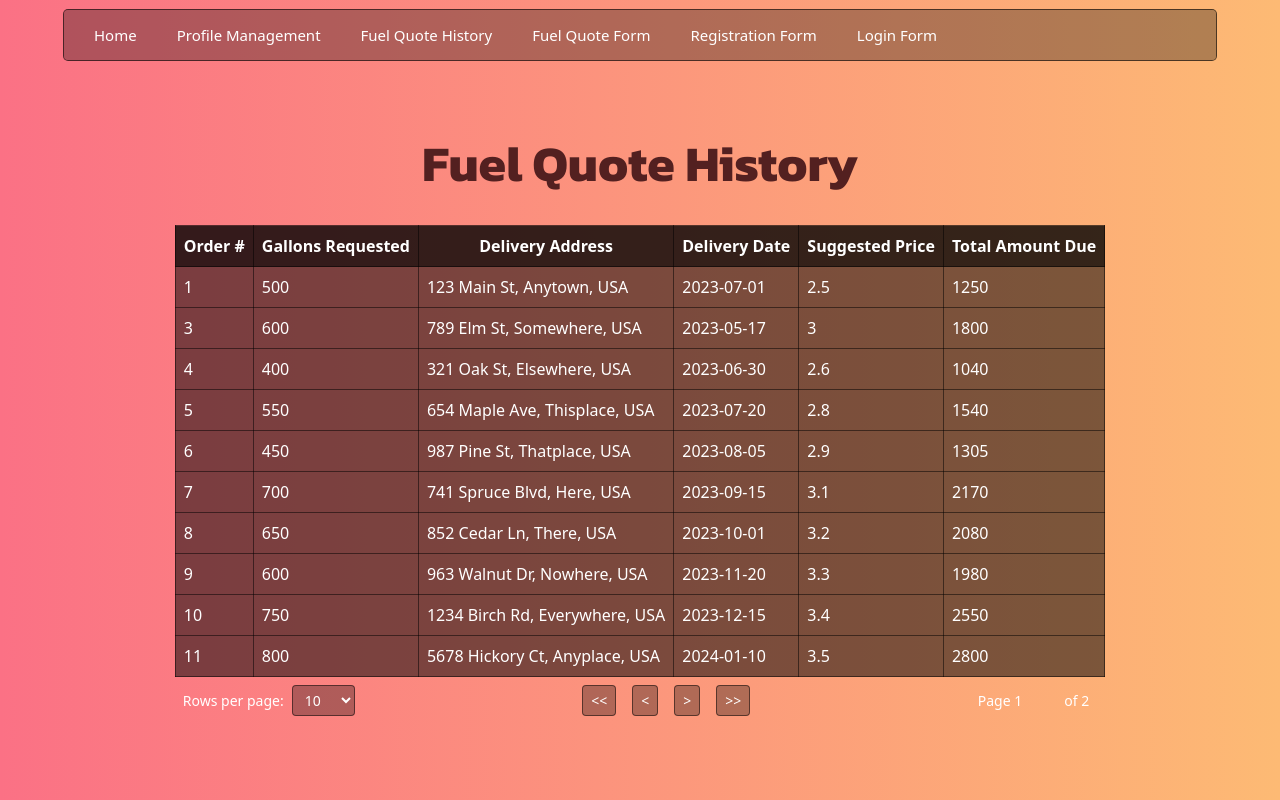
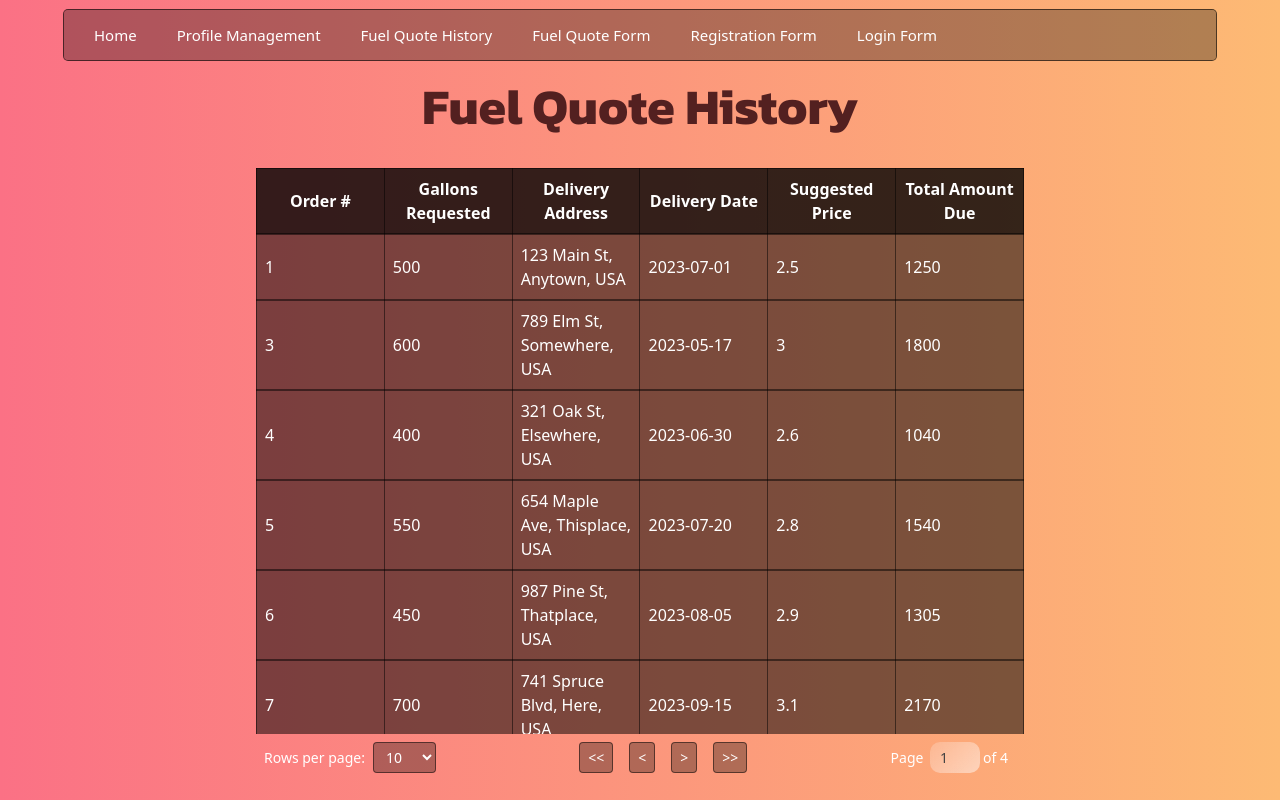
Before and after one commit to zamorakps/project_flash_fuel, a React (Vite) app: page /FuelQuoteHistory in a window 1280 px wide. Built offline with nearby package versions, Linux system fonts and the light colour scheme.

Commit message:
fixed table pagination and added styling

```diff
--- a/src/routes/FuelQuoteHistoryPage.jsx
+++ b/src/routes/FuelQuoteHistoryPage.jsx
@@ -86,6 +86,258 @@ const sampleData = [
     total_amount_due: 1980,
   },
   {
+    id: 9,
+    user_id: 'abc123',
+    gallons_requested: 600,
+    delivery_address: '963 Walnut Dr, Nowhere, USA',
+    delivery_date: '2023-11-20',
+    suggested_price: 3.3,
+    total_amount_due: 1980,
+  },
+  {
+    id: 9,
+    user_id: 'abc123',
+    gallons_requested: 600,
+    delivery_address: '963 Walnut Dr, Nowhere, USA',
+    delivery_date: '2023-11-20',
+    suggested_price: 3.3,
+    total_amount_due: 1980,
+  },
+  {
+    id: 9,
+    user_id: 'abc123',
+    gallons_requested: 600,
+    delivery_address: '963 Walnut Dr, Nowhere, USA',
+    delivery_date: '2023-11-20',
+    suggested_price: 3.3,
+    total_amount_due: 1980,
+  },
+  {
+    id: 9,
+    user_id: 'abc123',
+    gallons_requested: 600,
+    delivery_address: '963 Walnut Dr, Nowhere, USA',
+    delivery_date: '2023-11-20',
+    suggested_price: 3.3,
+    total_amount_due: 1980,
+  },
+  {
+    id: 9,
+    user_id: 'abc123',
+    gallons_requested: 600,
+    delivery_address: '963 Walnut Dr, Nowhere, USA',
+    delivery_date: '2023-11-20',
+    suggested_price: 3.3,
+    total_amount_due: 1980,
+  },
+  {
+    id: 9,
+    user_id: 'abc123',
+    gallons_requested: 600,
+    delivery_address: '963 Walnut Dr, Nowhere, USA',
+    delivery_date: '2023-11-20',
+    suggested_price: 3.3,
+    total_amount_due: 1980,
+  },
+  {
+    id: 9,
+    user_id: 'abc123',
+    gallons_requested: 600,
+    delivery_address: '963 Walnut Dr, Nowhere, USA',
+    delivery_date: '2023-11-20',
+    suggested_price: 3.3,
+    total_amount_due: 1980,
+  },
+  {
+    id: 9,
+    user_id: 'abc123',
+    gallons_requested: 600,
+    delivery_address: '963 Walnut Dr, Nowhere, USA',
+    delivery_date: '2023-11-20',
+    suggested_price: 3.3,
+    total_amount_due: 1980,
+  },
+  {
+    id: 9,
+    user_id: 'abc123',
+    gallons_requested: 600,
+    delivery_address: '963 Walnut Dr, Nowhere, USA',
+    delivery_date: '2023-11-20',
+    suggested_price: 3.3,
+    total_amount_due: 1980,
+  },
+  {
+    id: 9,
+    user_id: 'abc123',
+    gallons_requested: 600,
+    delivery_address: '963 Walnut Dr, Nowhere, USA',
+    delivery_date: '2023-11-20',
+    suggested_price: 3.3,
+    total_amount_due: 1980,
+  },
+  {
+    id: 9,
+    user_id: 'abc123',
+    gallons_requested: 600,
+    delivery_address: '963 Walnut Dr, Nowhere, USA',
+    delivery_date: '2023-11-20',
+    suggested_price: 3.3,
+    total_amount_due: 1980,
+  },
+  {
+    id: 9,
+    user_id: 'abc123',
+    gallons_requested: 600,
+    delivery_address: '963 Walnut Dr, Nowhere, USA',
+    delivery_date: '2023-11-20',
+    suggested_price: 3.3,
+    total_amount_due: 1980,
+  },
+  {
+    id: 9,
+    user_id: 'abc123',
+    gallons_requested: 600,
+    delivery_address: '963 Walnut Dr, Nowhere, USA',
+    delivery_date: '2023-11-20',
+    suggested_price: 3.3,
+    total_amount_due: 1980,
+  },
+  {
+    id: 9,
+    user_id: 'abc123',
+    gallons_requested: 600,
+    delivery_address: '963 Walnut Dr, Nowhere, USA',
+    delivery_date: '2023-11-20',
+    suggested_price: 3.3,
+    total_amount_due: 1980,
+  },
+  {
+    id: 9,
+    user_id: 'abc123',
+    gallons_requested: 600,
+    delivery_address: '963 Walnut Dr, Nowhere, USA',
+    delivery_date: '2023-11-20',
+    suggested_price: 3.3,
+    total_amount_due: 1980,
+  },
+  {
+    id: 9,
+    user_id: 'abc123',
+    gallons_requested: 600,
+    delivery_address: '963 Walnut Dr, Nowhere, USA',
+    delivery_date: '2023-11-20',
+    suggested_price: 3.3,
+    total_amount_due: 1980,
+  },
+  {
+    id: 9,
+    user_id: 'abc123',
+    gallons_requested: 600,
+    delivery_address: '963 Walnut Dr, Nowhere, USA',
+    delivery_date: '2023-11-20',
+    suggested_price: 3.3,
+    total_amount_due: 1980,
+  },
+  {
+    id: 9,
+    user_id: 'abc123',
+    gallons_requested: 600,
+    delivery_address: '963 Walnut Dr, Nowhere, USA',
+    delivery_date: '2023-11-20',
+    suggested_price: 3.3,
+    total_amount_due: 1980,
+  },
+  {
+    id: 9,
+    user_id: 'abc123',
+    gallons_requested: 600,
+    delivery_address: '963 Walnut Dr, Nowhere, USA',
+    delivery_date: '2023-11-20',
+    suggested_price: 3.3,
+    total_amount_due: 1980,
+  },
+  {
+    id: 9,
+    user_id: 'abc123',
+    gallons_requested: 600,
+    delivery_address: '963 Walnut Dr, Nowhere, USA',
+    delivery_date: '2023-11-20',
+    suggested_price: 3.3,
+    total_amount_due: 1980,
+  },
+  {
+    id: 9,
+    user_id: 'abc123',
+    gallons_requested: 600,
+    delivery_address: '963 Walnut Dr, Nowhere, USA',
+    delivery_date: '2023-11-20',
+    suggested_price: 3.3,
+    total_amount_due: 1980,
+  },
+  {
+    id: 9,
+    user_id: 'abc123',
+    gallons_requested: 600,
+    delivery_address: '963 Walnut Dr, Nowhere, USA',
+    delivery_date: '2023-11-20',
+    suggested_price: 3.3,
+    total_amount_due: 1980,
+  },
+  {
+    id: 9,
+    user_id: 'abc123',
+    gallons_requested: 600,
+    delivery_address: '963 Walnut Dr, Nowhere, USA',
+    delivery_date: '2023-11-20',
+    suggested_price: 3.3,
+    total_amount_due: 1980,
+  },
+  {
+    id: 9,
+    user_id: 'abc123',
+    gallons_requested: 600,
+    delivery_address: '963 Walnut Dr, Nowhere, USA',
+    delivery_date: '2023-11-20',
+    suggested_price: 3.3,
+    total_amount_due: 1980,
+  },
+  {
+    id: 9,
+    user_id: 'abc123',
+    gallons_requested: 600,
+    delivery_address: '963 Walnut Dr, Nowhere, USA',
+    delivery_date: '2023-11-20',
+    suggested_price: 3.3,
+    total_amount_due: 1980,
+  },
+  {
+    id: 9,
+    user_id: 'abc123',
+    gallons_requested: 600,
+    delivery_address: '963 Walnut Dr, Nowhere, USA',
+    delivery_date: '2023-11-20',
+    suggested_price: 3.3,
+    total_amount_due: 1980,
+  },
+  {
+    id: 9,
+    user_id: 'abc123',
+    gallons_requested: 600,
+    delivery_address: '963 Walnut Dr, Nowhere, USA',
+    delivery_date: '2023-11-20',
+    suggested_price: 3.3,
+    total_amount_due: 1980,
+  },
+  {
+    id: 9,
+    user_id: 'abc123',
+    gallons_requested: 600,
+    delivery_address: '963 Walnut Dr, Nowhere, USA',
+    delivery_date: '2023-11-20',
+    suggested_price: 3.3,
+    total_amount_due: 1980,
+  },
+  {
     id: 10,
     user_id: 'abc123',
     gallons_requested: 750,
@@ -115,9 +367,9 @@ const sampleData = [
 ];
 
 const loggedUserId = 'abc123'; // Simulated logged-in user ID
+let page = 0;
 
 const FuelQuoteHistoryPage = () => {
-  const [page, setPage] = useState(0);
   const [rowsPerPage, setRowsPerPage] = useState(10);
 
   // Filter the data based on the logged-in user ID
@@ -175,39 +427,21 @@ const FuelQuoteHistoryPage = () => {
     usePagination
   );
 
-/*
   const handleChangePage = (event, newPage) => {
-    setPage(newPage);
     gotoPage(newPage);
   };
 
   const handleChangeRowsPerPage = event => {
-    setRowsPerPage(parseInt(event.target.value, 10));
-    setPage(0);
-    setPageSize(parseInt(event.target.value, 10));
-  };
-*/
-  const handleChangePage = (event, newPage) => {
-    gotoPage(newPage);
-  };
-
-  /*
-  const handleChangeRowsPerPage = event => {
-    const newPageSize = parseInt(event.target.value, 10);
-    setPageSize(newPageSize);
-  };
-*/
-const handleChangeRowsPerPage = event => {
     const newPageSize = parseInt(event.target.value, 10);
     setRowsPerPage(newPageSize);
     setPageSize(newPageSize);
-  setPage(0); // Reset your own page state
     gotoPage(0); // Reset React Table's internal page state
   };
 
   return (
     <div>
       <h1 className="FormTitle mb-6">Fuel Quote History</h1>
+      <div className="TableHolder">
         <table {...getTableProps()} className="Table">
           <thead>
             {headerGroups.map((headerGroup, index) => (
@@ -254,27 +488,27 @@ const handleChangeRowsPerPage = event => {
           </div>
           <div className="PaginationButtonsContainer">
             <button
-      onClick={() => handleChangePage(null, 0)}
+              onClick={() => { handleChangePage(null, 0); page = 0; }}
               disabled={page === 0}
               className="TablePaginationButton">
               {'<<'}
             </button>
             <button
-      onClick={() => handleChangePage(null, page - 1)}
+              onClick={() => handleChangePage(null, page -= 1)}
               disabled={!gotoPage || !canPreviousPage}
               className="TablePaginationButton"
             >
               {'<'}
             </button>
             <button
-      onClick={() => handleChangePage(null, page + 1)}
+              onClick={() => handleChangePage(null, page += 1)}
               disabled={!gotoPage || !canNextPage}
               className="TablePaginationButton"
             >
               {'>'}
             </button>
             <button
-      onClick={() => handleChangePage(null, pageCount - 1)}
+              onClick={() => { handleChangePage(null, pageCount - 1); page = pageCount - 1 }}
               disabled={!gotoPage || !canNextPage}
               className="TablePaginationButton"
             >
@@ -289,6 +523,7 @@ const handleChangeRowsPerPage = event => {
                 value={state.pageIndex + 1}
                 onChange={event => {
                   const newPage = event.target.value > 0 ? Number(event.target.value) - 1 : 0;
+                  page = newPage;
                   handleChangePage(null, newPage);
                 }}
                 className="TablePaginationInput PageInput"
@@ -298,6 +533,7 @@ const handleChangeRowsPerPage = event => {
           </div>
         </div>
       </div>
+    </div>
   );
 };
 
--- a/src/styles/FuelQuoteHistoryPageStyles.css
+++ b/src/styles/FuelQuoteHistoryPageStyles.css
@@ -162,7 +162,7 @@ button {
 }
 
 .TableContainer {
-  width: 100%;
+  width: 50%;
   margin-bottom: 1rem;
 }
 
@@ -170,6 +170,12 @@ button {
   width: 100%;
   border-collapse: collapse;
   background-color: var(--black-a5);
+}
+
+.TableHolder {
+  width: 60%;
+  margin-left: auto;
+  margin-right: auto;
 }
 
 .Table thead {
@@ -186,6 +192,19 @@ button {
   background-color: var(--black-a1);
 }
 
+table tbody {
+  display: block;
+  max-height: 500px;
+  overflow-y: scroll;
+}
+
+table thead,
+table tbody tr {
+  display: table;
+  width: 100%;
+  table-layout: fixed;
+}
+
 .TableCell {
   padding: 0.5rem;
   border: 1px solid var(--black-a7);
@@ -193,7 +212,8 @@ button {
 
 .TablePagination {
   display: flex;
-  justify-content: space-between; /* change from flex-end to space-between */
+  justify-content: space-between;
+  /* change from flex-end to space-between */
   align-items: center;
   padding: 0.5rem;
   font-size: 14px;
@@ -250,7 +270,8 @@ button {
   cursor: pointer;
   transition: background-color 0.2s ease-in-out;
   margin-left: 0.5rem;
-  margin-right: 0.5rem; /* Add this new line. */
+  margin-right: 0.5rem;
+  /* Add this new line. */
 }
 
 .PaginationButtonsContainer {
@@ -268,7 +289,14 @@ button {
 }
 
 .PageInput {
-  width: 50px;  /* Adjust this value as needed */
+  width: 50px;
+  backdrop-filter: blur(10px);
+  background: linear-gradient(135deg, rgba(255, 255, 255, 0.229) 10.93%, rgba(255, 255, 255, 0.469) 90%);
+  border-radius: 10px;
+  padding: 5px 10px;
+  margin: 0px 3px;
+  color: rgb(65, 65, 65);
+  /* Adjust this value as needed */
 }
 
 .text-3xl {
```
Lines whose indentation alone changed are shown as unchanged.
